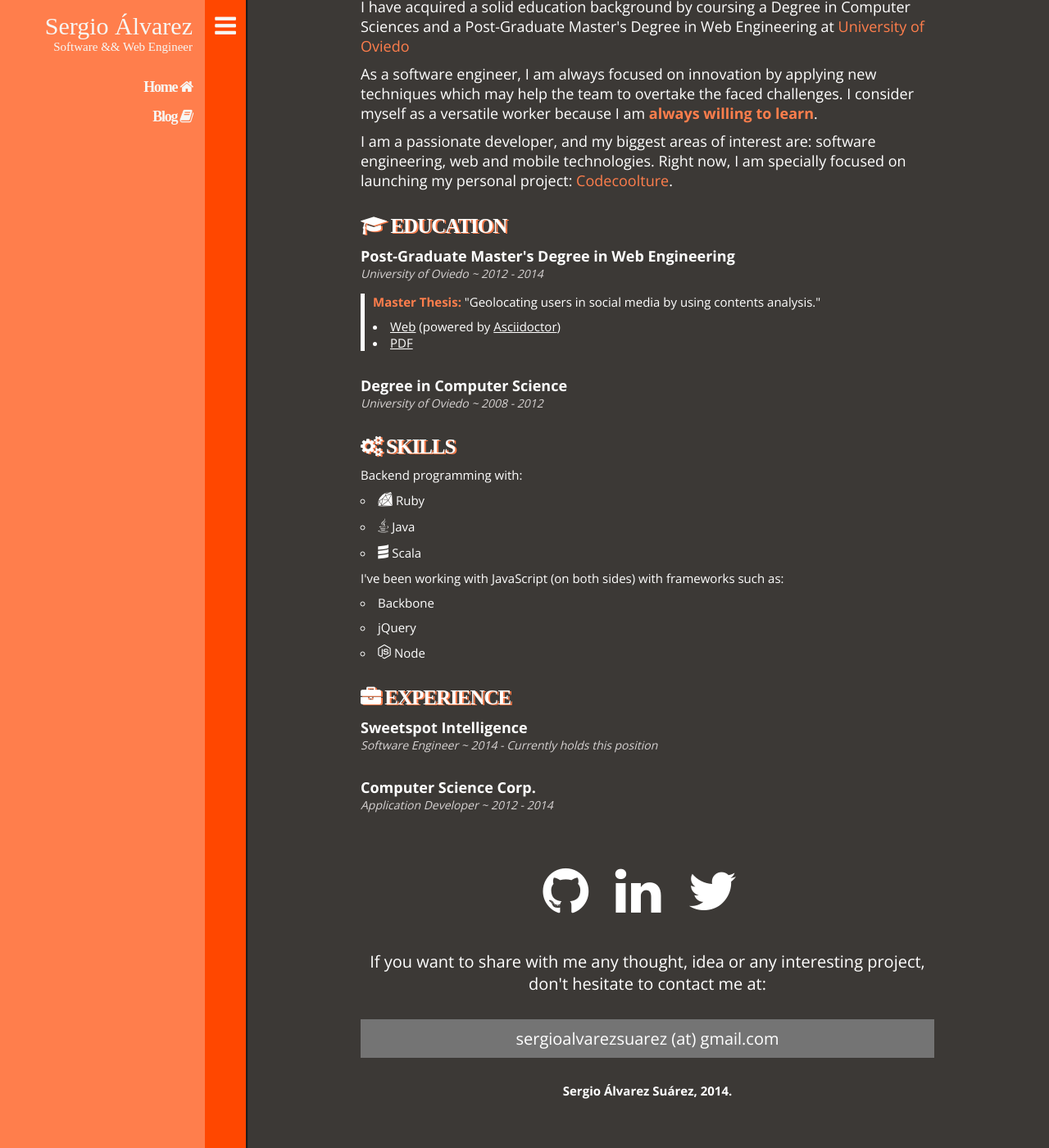
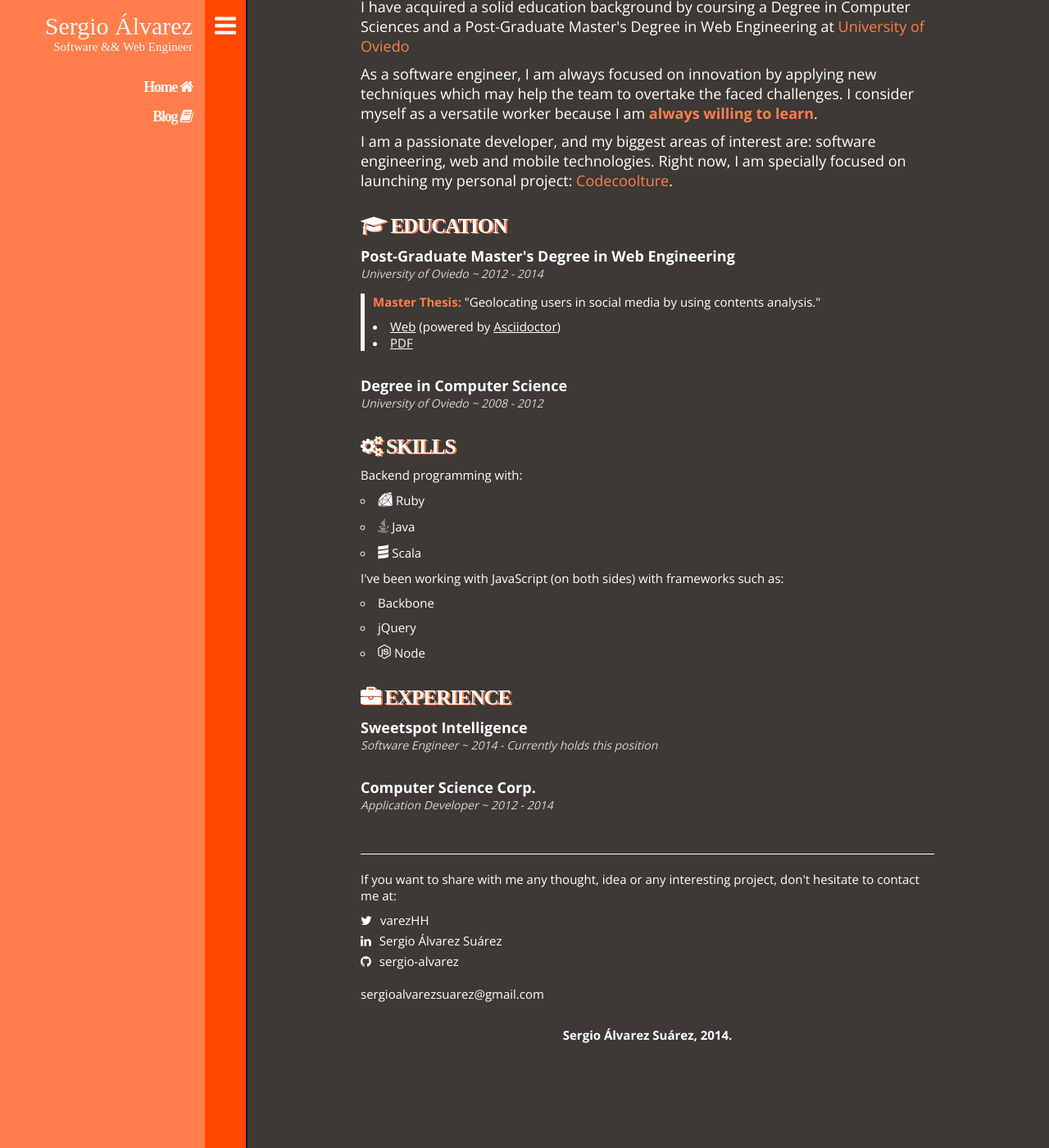
Before and after one commit to sergioalvz/sergioalvz.github.io, a Jekyll site: the page built from index.html, in a window 1280 px wide and 1400 px high, scrolled down 197 px. Shown: the whole window at 82% size. Built offline with Jekyll 4.4.1, drawn with Linux system fonts in a browser that asks for light colours; nearby versions of some CDN libraries; some web fonts are replaced; Markdown is read by kramdown in place of the engine named in the settings.

Commit message:
Add some new styling corrections

```diff
--- a/css/main.css
+++ b/css/main.css
@@ -141,30 +141,45 @@
   font-size: 18px;
 }
 
-.home .content-wrapper .mail {
-  margin-top: 30px;
-  background-color: rgb(116, 116, 116);
-  padding: 10px 0;
+.home .content-wrapper .social {
+  padding-top: 20px;
+  border-top: 1px solid rgb(255, 255, 255);
 }
 
-.home .content-wrapper .social {
-  list-style-type: none;
-  width: 255px;
-  margin: 0 auto 30px;
+.home .content-wrapper .social p {
+  text-align: left;
+  font-size: 15px;
 }
 
-.home .content-wrapper .social li{
-  display: inline-block;
-  margin-right: 30px;
+.home .content-wrapper .social ul {
+  list-style-type: none;
+}
+
+.home .content-wrapper .social li {
+  margin-bottom: 5px;
 }
 
 .home .content-wrapper .social li:last-of-type {
-  margin-right: 0;
+  margin-bottom: 0;
+  margin-top: 20px;
 }
 
 .home .content-wrapper .social li a {
   color: rgb(255, 255, 255);
-  font-size: 65px;
+  text-decoration: none;
+  font-size: 15px;
+}
+
+.home .content-wrapper .social li a:hover {
+  text-decoration: underline;
+}
+
+.home .content-wrapper .social li a i {
+  margin-right: 10px;
+}
+
+.home .content-wrapper .social li p {
+  font-size: 15px;
 }
 
 .home .content-wrapper > section > p:last-of-type {
--- a/index.html
+++ b/index.html
@@ -96,20 +96,24 @@
       </div>
     </section>
 
-  <ul class="social">
+    <section class="social">
+      <p>If you want to share with me any thought, idea or any interesting project, don't hesitate to contact me at:</p>
+      <ul>
         <li>
-      <a href="https://github.com/sergio-alvarez" title="Github"><i class="fa fa-github"></i></a>
+          <a href="https://twitter.com/varezHH" title="Twitter"><i class="fa fa-twitter"></i>varezHH</a>
         </li>
         <li>
-      <a href="https://www.linkedin.com/in/sergioalvarezsuarez" title="Linkedin"><i class="fa fa-linkedin"></i></a>
+          <a href="https://www.linkedin.com/in/sergioalvarezsuarez" title="Linkedin"><i class="fa fa-linkedin"></i>Sergio Álvarez Suárez</a>
         </li>
         <li>
-      <a href="https://twitter.com/varezHH" title="Twitter"><i class="fa fa-twitter"></i></a>
+          <a href="https://github.com/sergio-alvarez" title="Github"><i class="fa fa-github"></i>sergio-alvarez</a>
+        </li>
+        <li>
+          <p>sergioalvarezsuarez@gmail.com</p>
         </li>
       </ul>
+    </section>
 
-  <p>If you want to share with me any thought, idea or any interesting project, don't hesitate to contact me at: </p>
-  <p class="mail">sergioalvarezsuarez (at) gmail.com</p>
     <p>Sergio Álvarez Suárez, 2014.</p>
   </section>
 </div>
```
Lines whose indentation alone changed are shown as unchanged.
